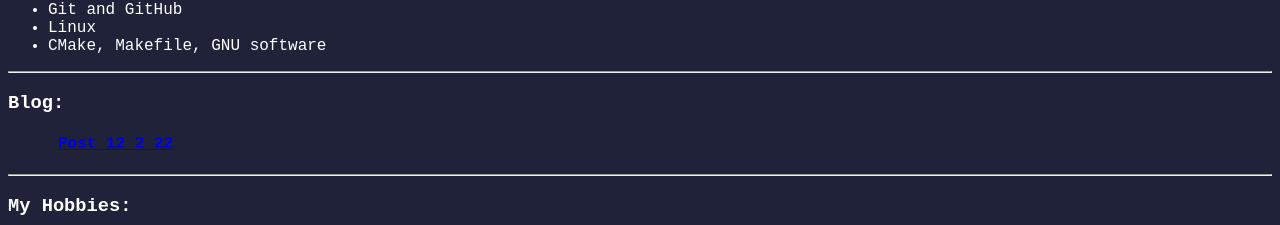
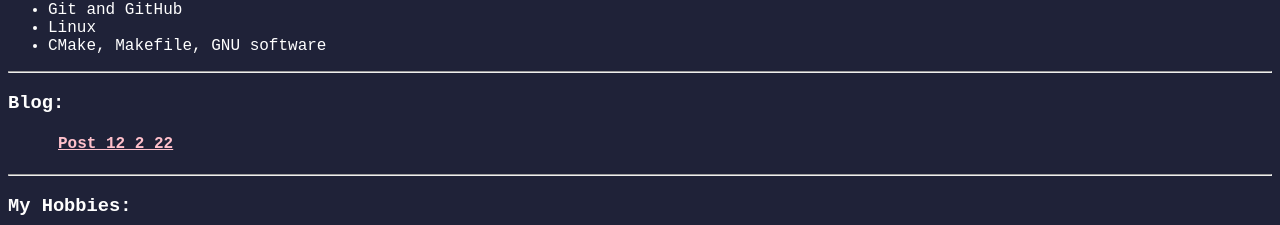
Before and after one commit to ntan25/actually-my-website, a plain HTML site: page index.html in a window 1280 px wide. Shown: the part 914-1139 px from the top of the page. Drawn offline with Linux system fonts and the light colour scheme.

Commit message:
made clicked links pink

```diff
--- a/styles.css
+++ b/styles.css
@@ -79,3 +79,7 @@ td{
     float: center;
     font-family: 'Courier New', Courier, monospace;
 }
+
+a{
+    color: pink;
+}
```
